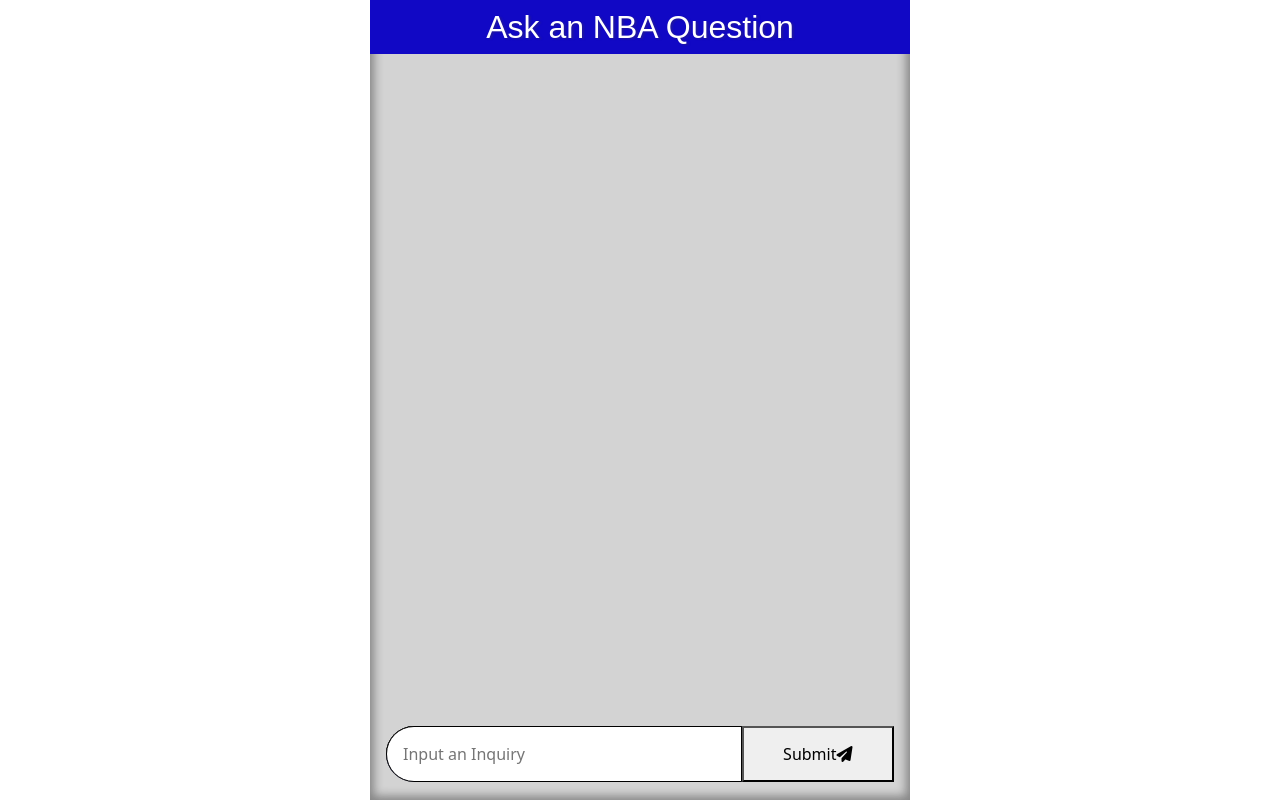
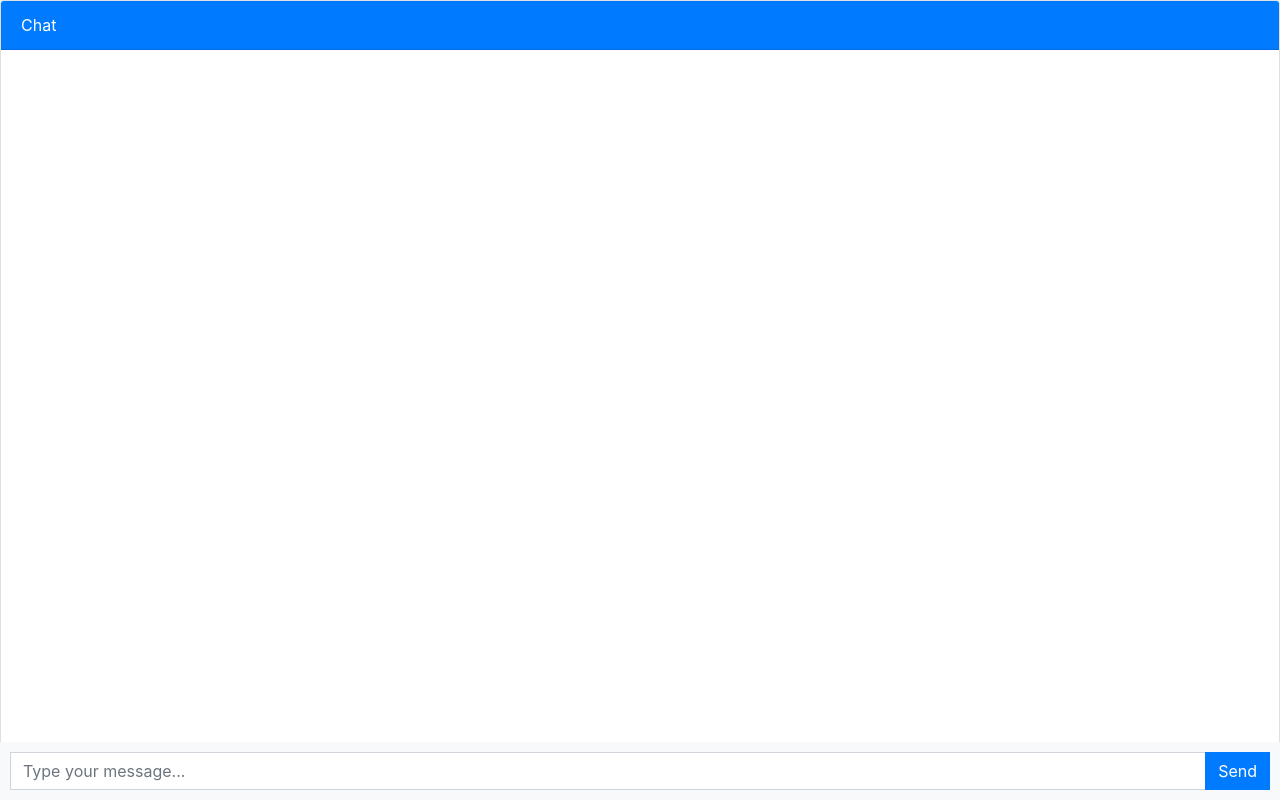
Before and after one commit to fulanii/ai-site, a Flask app: page / in a window 1280 px wide. Run offline with Flask 3, Linux system fonts and the light colour scheme; some libraries are stand-ins or nearby versions.

Commit message:
finished chat bot 2

```diff
--- a/flask_ai/__init__.py
+++ b/flask_ai/__init__.py
@@ -4,5 +4,4 @@
 
 app = Flask(__name__)
 
-
 from flask_ai import routes
--- a/flask_ai/routes.py
+++ b/flask_ai/routes.py
@@ -1,11 +1,18 @@
 
 
-
+from flask import render_template, request
 from flask_ai import app
-from flask import render_template
-
-
+from .ai_backend import ask_open_ai
 
 @app.route("/")
 def home():
-    return render_template("main.html")
+    return render_template("chatbot.html")
+
+
+@app.route("/chat", methods=['GET', 'POST'])
+def chat():
+    if request.method == 'POST':
+        user_chat = request.form.get("user_chat")
+        answer = ask_open_ai(message=user_chat)
+
+    return render_template("chatbot.html", answer=answer, user_chat=user_chat )
--- a/flask_ai/static/css/main.css
+++ b/flask_ai/static/css/main.css
@@ -1,92 +1,63 @@
 
 
-::-webkit-scrollbar{
-    width: 0;
 
-}
-*{
-    margin:0;
-    padding:0;
-    box-sizing:border-box;
 
-}
-body{
-    width:100vw;
-    height:100vh;
-    display:grid;
-    justify-content:center;
-    overflow:hidden;
+
+body, html {
+    height: 100%;
 }
 
-#main{
-    width:100vw;
-    max-width: 540px;
-    height:100vh;
-    box-shadow: inset 0 0 10px 4px #1116;
-    background-color: lightgrey;
-}
-h2{
-    text-align:center;
-    font-family:sans-serif;
-    background:#1108c5;
-    color:#fff;
-    padding:8px;
-    text-shadow:2px 1px 2px rgb(33, 24, 155);
-    margin-bottom:8px;
+.messages-box {
+    flex: 1;
+    overflow-y: auto;
 }
 
-#chat_area{
-    height:82%;
-    padding:0 12px;
-    overflow-y:scroll;
-    scroll-behavior: smooth;
+.messages-list {
+    padding-left: 0;
 }
 
-#bot{
-    width:30px;
-    height:69.5px;
-    background-size:100%;
-    border-radius: 0px 0px 0px 0px;
-    margin: 10px;
-    background: url('static/images/bot.png');
+.message {
+    margin-bottom: 15px;
+    list-style: none;
+}
 
+.message-text {
+    padding: 10px;
+    border-radius: 5px;
 }
-#robot{
-    display:flex;
-    align-items:center;
+
+.sent {
+    background-color: #dcf8c6;
+    align-self: flex-end;
 }
-h3{
-    font-family:sans-serif;
-    font-size:20px;
+
+.received {
+    background-color: #f1f0f0;
+    align-self: flex-start;
 }
-#input{
-    height:7%;
-    min-height:42px;
-    display:grid;
-    grid-template-columns:70% 30%;
-    margin:8px 16px;
-    border-radius:32px;
-    background:linear-gradient(#000000 50%, #1c1c46 50%);
-    box-shadow:inset 0 1px 0 rgb(4, 4, 4);
+
+.message-form {
+    display: flex;
+    position: fixed;
+    bottom: 0;
+    left: 0;
+    right: 0;
+    padding: 10px;
+    background-color: #f8f9fa;
 }
-#text{
-    outline:none;
-    font: size 25px;
-    background: white;
-    color:black;
-    border-radius: 32px 0 0 32px;
-    padding:0 16px;
-    border:solid 1px rgb(0, 0, 0);
+
+.message-input {
+    flex: 1;
+    border-radius: 0;
+    border-right: none;
 }
-#submit{
-    outline:none;
-    font-size: 20px;
-    background: black;
-    color:#000000;
-    border:rgb(240, 98, 98);
-    border-radius: 32px;
-    transition-duration:0.2s;
+
+.btn-send {
+    border-radius: 0;
 }
-#submit:active{
-    font-size:16px;
+
+.chat-container {
+    height: 100%;
+    display: flex;
+    flex-direction: column;
 }
--- /dev/null
+++ b/flask_ai/templates/base.html
@@ -0,0 +1,24 @@
+<!DOCTYPE html>
+<html lang="en">
+  <head>
+    <meta charset="utf-8">
+    <meta name="viewport" content="width=device-width, initial-scale=1, shrink-to-fit=no">
+    <title>NBA AI Chatbot</title>
+
+    <!-- Bootstrap -->
+    <link rel="stylesheet" href="https://stackpath.bootstrapcdn.com/bootstrap/4.3.1/css/bootstrap.min.css">
+
+    <!-- CSSS -->
+    <link rel="stylesheet" href=" {{ url_for('static', filename='css/main.css') }} ">
+
+  </head>
+  <body>
+
+    {% block content %} {% endblock %}
+    <script src="https://code.jquery.com/jquery-3.3.1.slim.min.js"></script>
+    <script src="https://cdnjs.cloudflare.com/ajax/libs/popper.js/1.14.7/umd/popper.min.js"></script>
+    <script src="https://stackpath.bootstrapcdn.com/bootstrap/4.3.1/js/bootstrap.min.js"></script>
+    {% block scripts %} {% endblock %}
+
+  </body>
+</html>
--- /dev/null
+++ b/flask_ai/templates/chatbot.html
@@ -0,0 +1,57 @@
+{% extends 'base.html' %}
+
+
+{% block content %}
+<div class="chat-container">
+
+  <div class="card flex-grow-1">
+    <div class="card-header bg-primary text-white">Chat</div>
+    <div class="card-body messages-box">
+
+      {% if answer%}
+        <ul class="list-unstyled messages-list">
+
+          <li class="message sent">
+            <div class="message-text">
+              <div class="message-sender">
+                <b>You</b>
+              </div>
+              <div class="message-content">
+                {{ user_chat }}
+              </div>
+            </div>
+          </li>
+
+          <li class="message received">
+            <div class="message-text">
+              <div class="message-sender">
+                <b>AI Chatbot</b>
+              </div>
+              <div class="message-content">
+                {{ answer }}
+              </div>
+            </div>
+          </li>
+
+        </ul>
+      {% endif %}
+
+    </div>
+
+  </div>
+
+  <form class="message-form" action="/chat" method="POST">
+    <div class="input-group">
+
+      <input type="text" name="user_chat" placeholder="Type your message..." class="form-control message-input">
+
+      <div class="input-group-append">
+        <button type="submit" class="btn btn-primary btn-send"> Send</button>
+      </div>
+
+    </div>
+  </form>
+
+</div>
+
+{% endblock %}
--- a/flask_ai/templates/main.html
+++ /dev/null
@@ -1,50 +0,0 @@
-<!DOCTYPE html>
-<html lang="en">
-
-<head>
-    <meta charset="UTF-8">
-    <meta http-equiv="X-UA-Compatible" content="IE=edge">
-    <meta name="viewport" content="width=device-width, initial-scale=1.0">
-    <title>NBA AI Chatbot</title>
-
-    <!-- Font Awssome -->
-    <link rel="stylesheet" href="https://cdnjs.cloudflare.com/ajax/libs/font-awesome/6.4.0/css/all.min.css" integrity="sha512-iecdLmaskl7CVkqkXNQ/ZH/XLlvWZOJyj7Yy7tcenmpD1ypASozpmT/E0iPtmFIB46ZmdtAc9eNBvH0H/ZpiBw==" crossorigin="anonymous" referrerpolicy="no-referrer" />
-
-    <!-- Bootstrap -->
-    <link href="https://cdn.jsdelivr.net/npm/bootstrap@5.3.0-alpha3/dist/css/bootstrap.min.css" rel="stylesheet" integrity="sha384-KK94CHFLLe+nY2dmCWGMq91rCGa5gtU4mk92HdvYe+M/SXH301p5ILy+dN9+nJOZ" crossorigin="anonymous">
-
-    <!-- CSS  -->
-    <link rel="stylesheet" href=" {{ url_for('static', filename='css/main.css') }} ">
-
-
-</head>
-
-<body>
-
-    <div id="main">
-        <h2>Ask an NBA Question</h2>
-
-        <div id="chat_area">
-
-          <div id="robot">
-            <div id="bot"> </div>
-          </div>
-
-        </div>
-
-        <div id="input">
-          <input type="text" placeholder="Input an Inquiry" id="text" />
-          <button id="send">Submit<i class="fa fa-paper-plane"></i></button>
-        </div>
-
-    </div>
-
-
-
-    <script src="https://cdnjs.cloudflare.com/ajax/libs/axios/1.4.0/axios.min.js" integrity="sha512-uMtXmF28A2Ab/JJO2t/vYhlaa/3ahUOgj1Zf27M5rOo8/+fcTUVH0/E0ll68njmjrLqOBjXM3V9NiPFL5ywWPQ==" crossorigin="anonymous" referrerpolicy="no-referrer"></script>
-
-    <script src="https://cdn.jsdelivr.net/npm/bootstrap@5.3.0-alpha3/dist/js/bootstrap.bundle.min.js" integrity="sha384-ENjdO4Dr2bkBIFxQpeoTz1HIcje39Wm4jDKdf19U8gI4ddQ3GYNS7NTKfAdVQSZe" crossorigin="anonymous">
-    </script>
-
-</body>
-</html>
--- a/server.py
+++ b/server.py
@@ -3,7 +3,7 @@
 
 
 from flask_ai  import app
-
+from flask_ai import ai_backend
 
 
 
```
